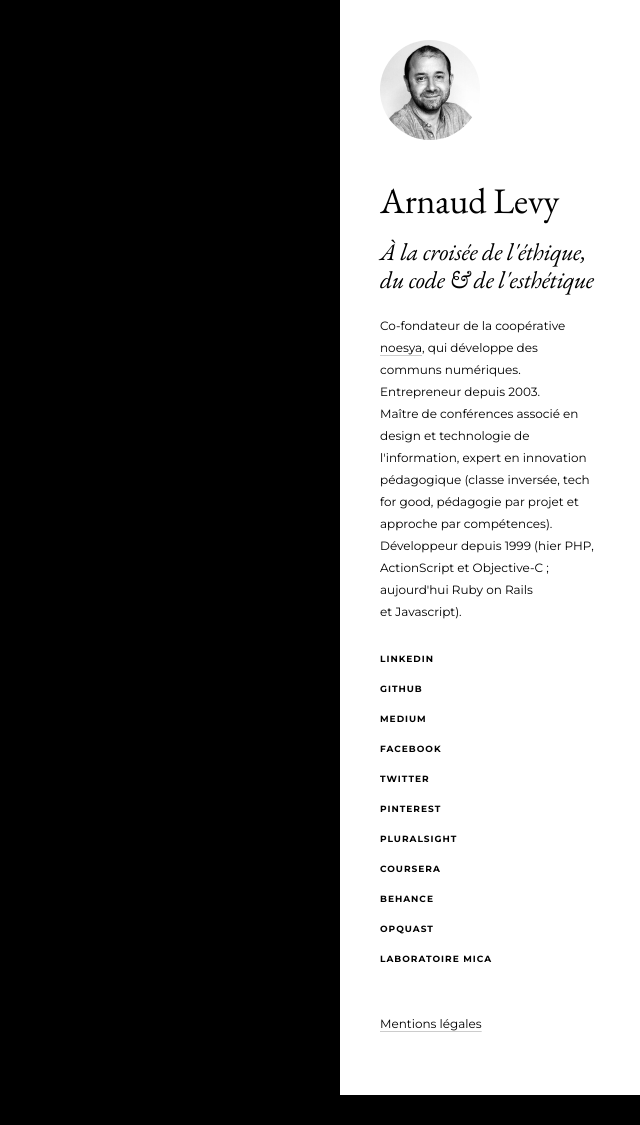
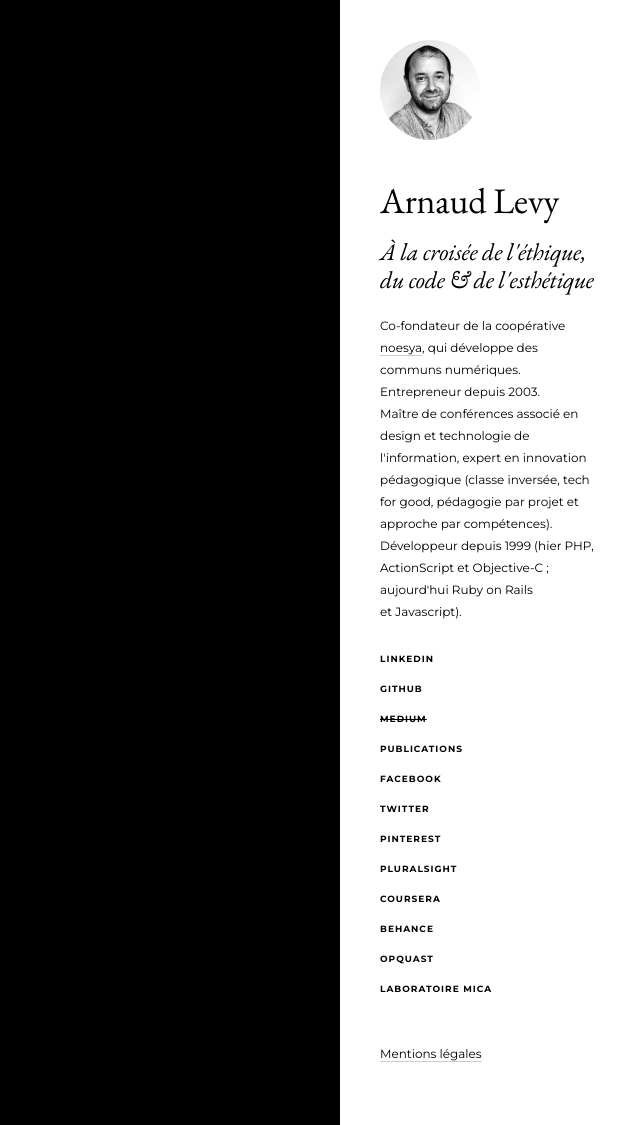
Before and after one commit to arnaudlevy/arnaudlevy.com, a Jekyll site: the page built from index.html, in a window 1280 px wide. Shown: the whole page, without its empty margins (640-1280 px from the left). Built offline with Jekyll 4.4.1, drawn with Linux system fonts in a browser that asks for light colours; comment, search, counter and statistics services are not loaded; before the commit the page ends 1095 px from its top, so only the background shows below that.

Commit message:
publications

```diff
--- a/index.html
+++ b/index.html
@@ -14,7 +14,8 @@ layout: default
 <ul class="follow">
   <li><a href="http://www.linkedin.com/in/arnaudlevy" target="_blank" rel="noopener">LinkedIn</a></li>
   <li><a href="https://github.com/arnaudlevy" target="_blank" rel="noopener">Github</a></li>
-  <li><a href="https://medium.com/arnaudlevy" target="_blank" rel="noopener">Medium</a></li>
+  <li><a href="https://medium.com/arnaudlevy" target="_blank" rel="noopener"><strike>Medium</strike></a></li>
+  <li><a href="https://publications.arnaudlevy.com" target="_blank" rel="noopener">Publications</a></li>
   <li><a href="http://www.facebook.com/arnaudlevy" target="_blank" rel="noopener">Facebook</a></li>
   <li><a href="http://twitter.com/arnaudlevy" target="_blank" rel="noopener">Twitter</a></li>
   <li><a href="http://pinterest.com/arnaudlevy/" target="_blank" rel="noopener">Pinterest</a></li>
```
Also changed, not shown: Gemfile.lock.
